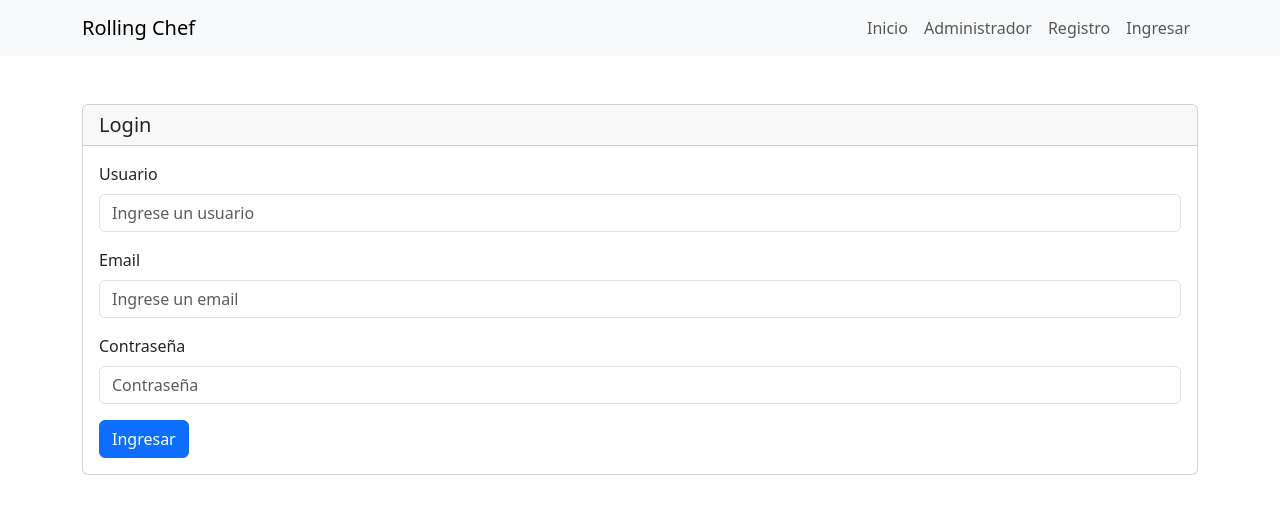
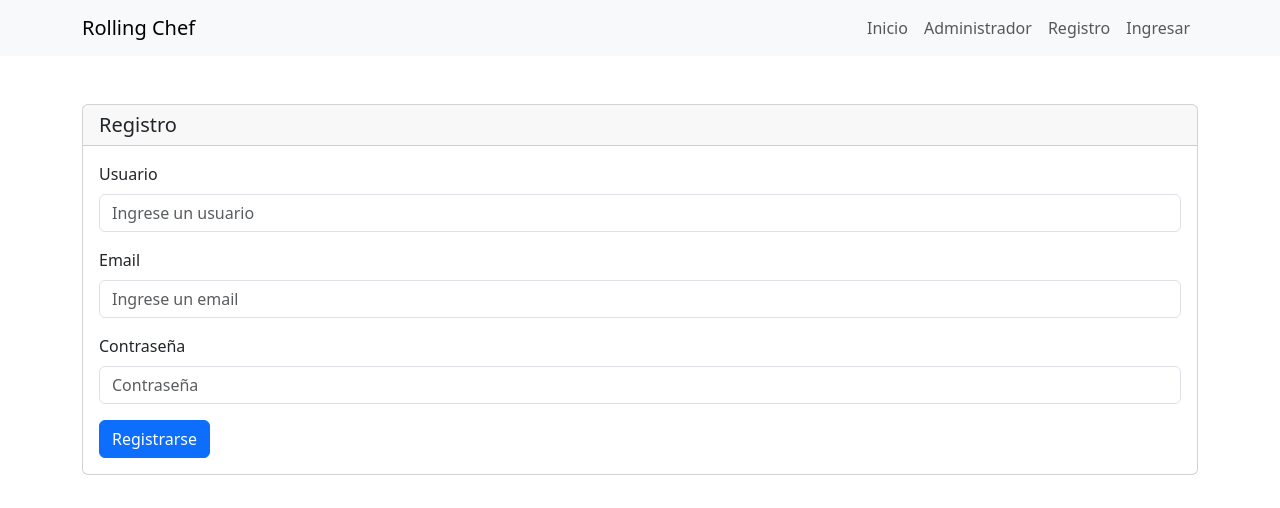
Before and after one commit to nicopowell/react-ejercicio14, a React (Vite) app: page / in a window 1280 px wide. Shown: the top 508 px of the page. Built offline with nearby package versions, Linux system fonts and the light colour scheme.

Commit message:
corregí unos textos

```diff
--- a/src/components/views/Registro.jsx
+++ b/src/components/views/Registro.jsx
@@ -5,7 +5,7 @@ const Registro = () => {
   return (
     <Container className="mainSection">
       <Card className="my-5">
-        <Card.Header as="h5">Login</Card.Header>
+        <Card.Header as="h5">Registro</Card.Header>
         <Card.Body>
           <Form>
           <Form.Group className="mb-3" controlId="formBasicUser">
@@ -30,7 +30,7 @@ const Registro = () => {
               />
             </Form.Group>
             <Button variant="primary" type="submit">
-              Ingresar
+              Registrarse
             </Button>
           </Form>
         </Card.Body>
```
